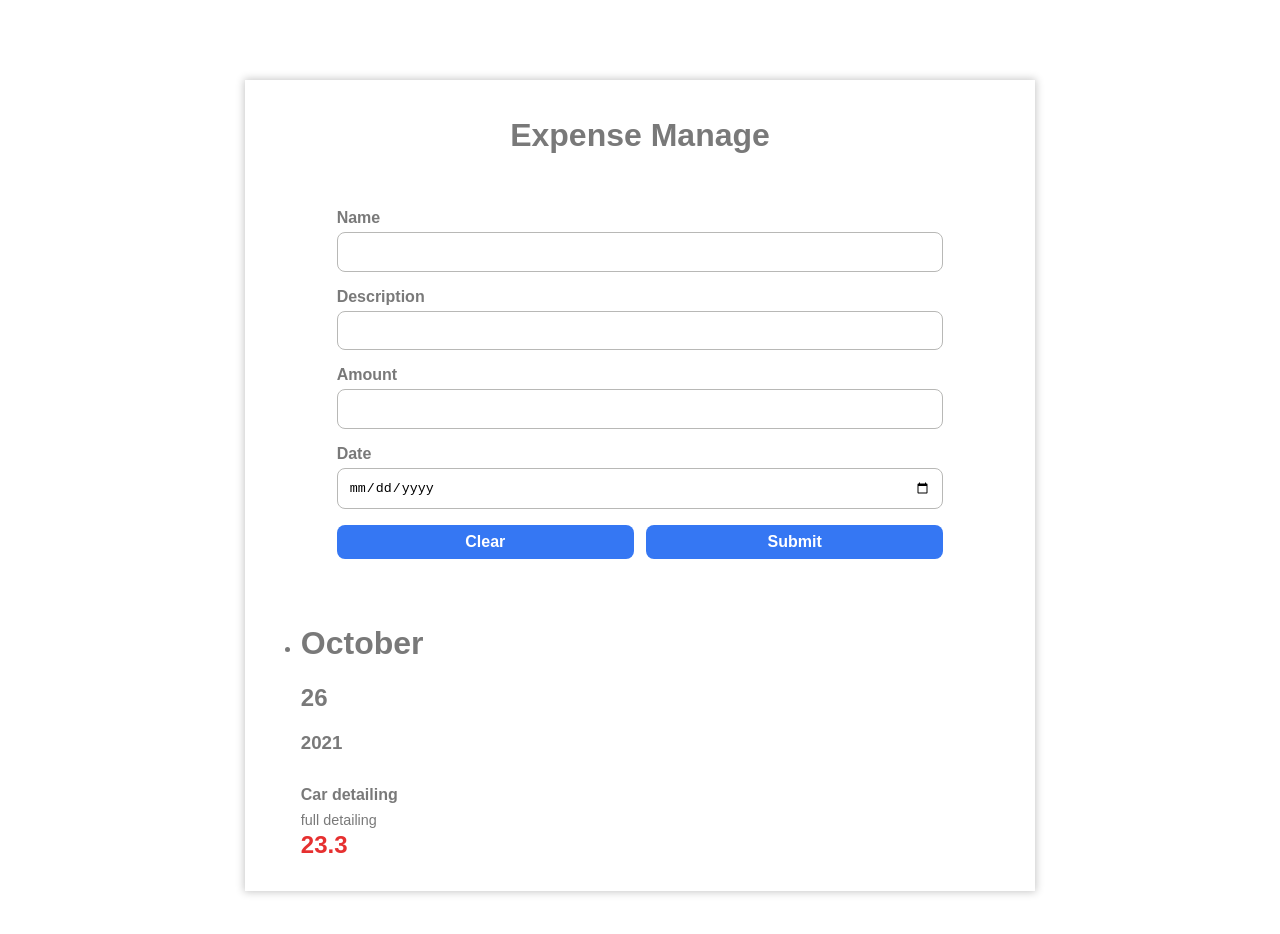
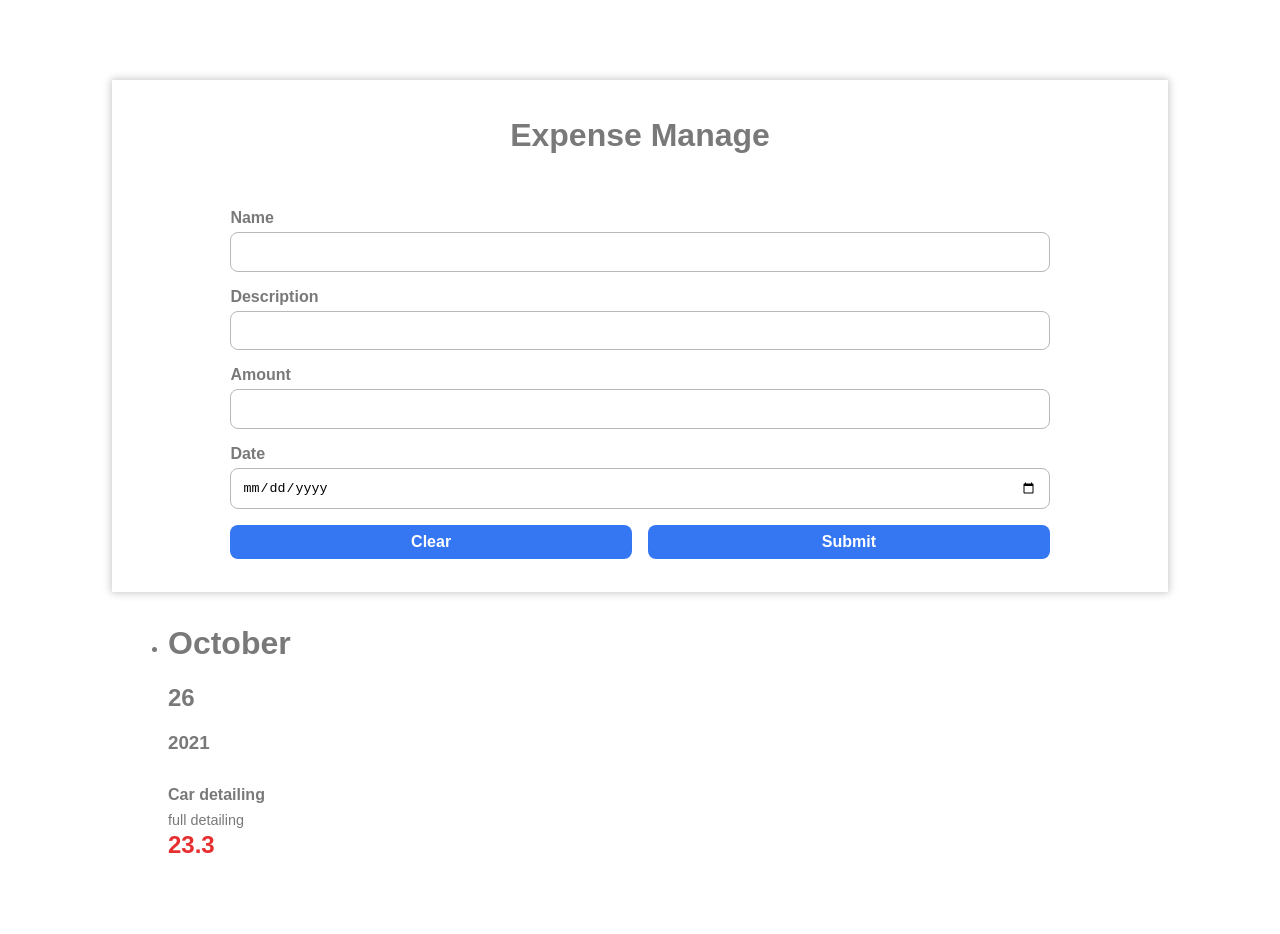
Before and after one commit to mannidev/expense-manager-demo, a React (Create React App) app: page / in a window 1280 px wide. Shown: the top 934 px of the page. After the commit the page ends 859 px from the top, so only its background shows below. Built offline with nearby package versions, Linux system fonts and the light colour scheme.

Commit message:
2 files modified, 3 added

```diff
--- a/src/style.css
+++ b/src/style.css
@@ -1,5 +1,6 @@
 .main-content {
-  width: 60%;
+  width: 80vw;
+  height: 60vh;
   margin: 5rem auto;
   padding: 1rem;
   color: #1b1b1b96;
```
Also changed, not shown: src/components/app-container/AppContainer.js (added, +8 -0 lines), src/App.js (line endings or trailing spaces), src/components/app-container/app-container.css (added).
